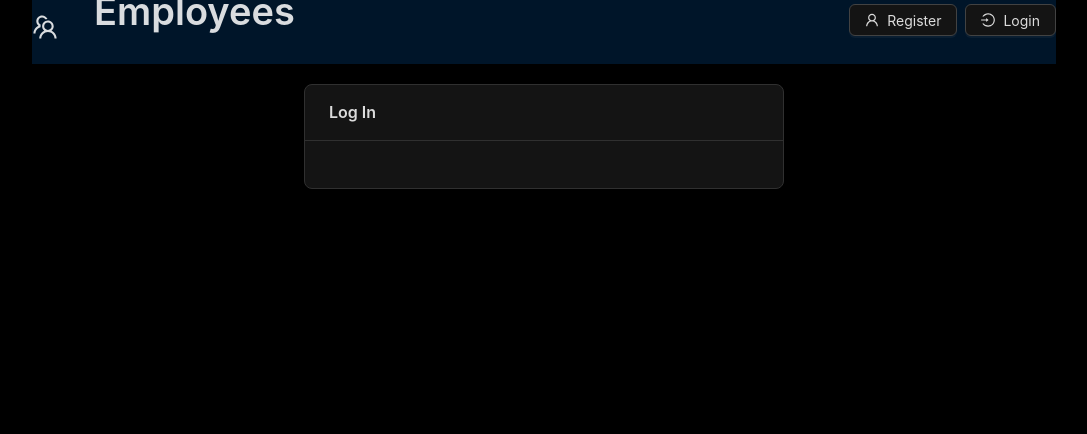
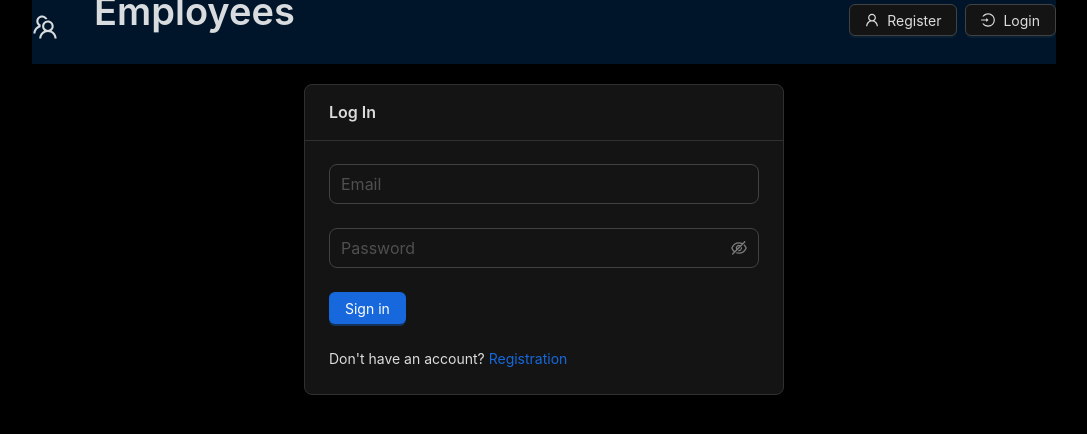
Before and after one commit to deniskolomoyets/employees-app, a React (Create React App) app in the folder client/: page /login in a window 1280 px wide. Shown: the top 434 px of the page, without its empty margins (96-1183 px from the left). Built offline with nearby package versions, Linux system fonts and the light colour scheme.

Commit message:
Finished the login page. Connected forms

```diff
--- a/client/src/components/custom-input/index.tsx
+++ b/client/src/components/custom-input/index.tsx
@@ -7,7 +7,7 @@
   return (
     <Form.Item
       name={name}
-      rules={[{ required: true, message: "required field" }]}
+      rules={[{ required: true, message: "Required field" }]}
       shouldUpdate={true}
     >
       <Input placeholder={placeholder} type={type} size="large" />
--- a/client/src/pages/login/index.tsx
+++ b/client/src/pages/login/index.tsx
@@ -1,13 +1,30 @@
 import React from "react";
 import { Layout } from "../../components/layout";
-import { Card, Form, Row } from "antd";
+import { Card, Form, Row, Space, Typography } from "antd";
+import { CustomInput } from "../../components/custom-input";
+import { PasswordInput } from "../../components/password-input";
+import { CustomButton } from "../../components/custom-button";
+import { Link } from "react-router-dom";
+import { Paths } from "../../paths";
 
 export const Login = () => {
   return (
     <Layout>
       <Row align="middle" justify="center">
         <Card title="Log In" style={{ width: "30rem" }}>
-          <Form onFinish={() => null}></Form>
+          <Form onFinish={() => null}>
+            <CustomInput type="email" name="email" placeholder="Email" />
+            <PasswordInput name="password" placeholder="Password" />
+            <CustomButton type="primary" htmlType="submit">
+              Sign in
+            </CustomButton>
+          </Form>
+          <Space direction="vertical" size="large">
+            <Typography.Text>
+              Don't have an account?{" "}
+              <Link to={Paths.register}>Registration</Link>
+            </Typography.Text>
+          </Space>
         </Card>
       </Row>
     </Layout>
```
